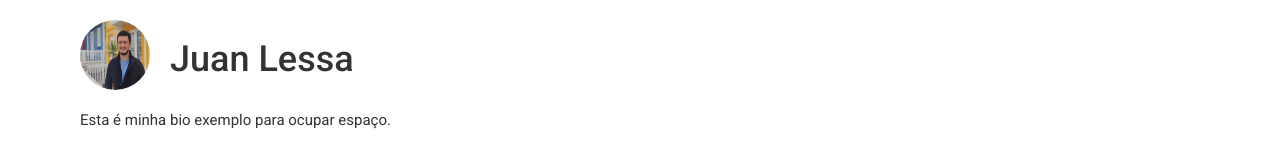
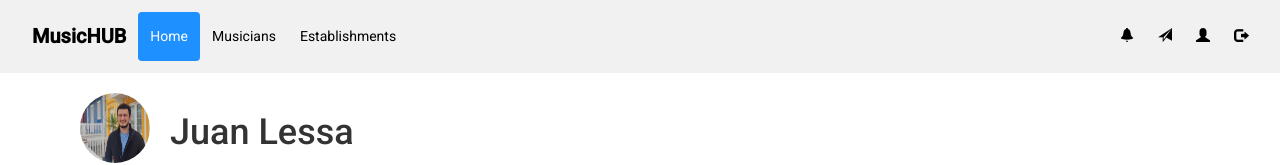
Before and after one commit to JPCGameiro/IHC_MusicHub, an Angular app in the folder musicHub/: page /profile in a window 1280 px wide. Shown: the top 165 px of the page. Built offline with nearby package versions, Linux system fonts and the light colour scheme.

Commit message:
Correções

```diff
--- a/musicHub/src/app/navbar/navbar.component.html
+++ b/musicHub/src/app/navbar/navbar.component.html
@@ -14,7 +14,7 @@
   </div>
 </div>
 
-<div id="navbar" *ngIf="router.url === '/'">
+<div id="navbar" *ngIf="router.url === '/' || router.url === '/profile'">
   <a href="/" id="logo">MusicHUB</a>
   <a href="/" class="active">Home</a>
   <a href="/musicians">Musicians</a>
@@ -22,7 +22,7 @@
   <div id="navbar-right">
     <a><span class="glyphicon glyphicon-bell"></span></a>
     <a><span class="glyphicon glyphicon-send"></span></a>
-    <a><span class="glyphicon glyphicon-user"></span></a>
+    <a href="/profile"><span class="glyphicon glyphicon-user"></span></a>
     <a><span class="glyphicon glyphicon-log-out"></span></a>
   </div>
 </div>
@@ -40,7 +40,7 @@
   <div id="navbar-right">
     <a><span class="glyphicon glyphicon-bell"></span></a>
     <a><span class="glyphicon glyphicon-send"></span></a>
-    <a><span class="glyphicon glyphicon-user"></span></a>
+    <a href="/profile"><span class="glyphicon glyphicon-user"></span></a>
     <a><span class="glyphicon glyphicon-log-out"></span></a>
   </div>
 </div>
```
